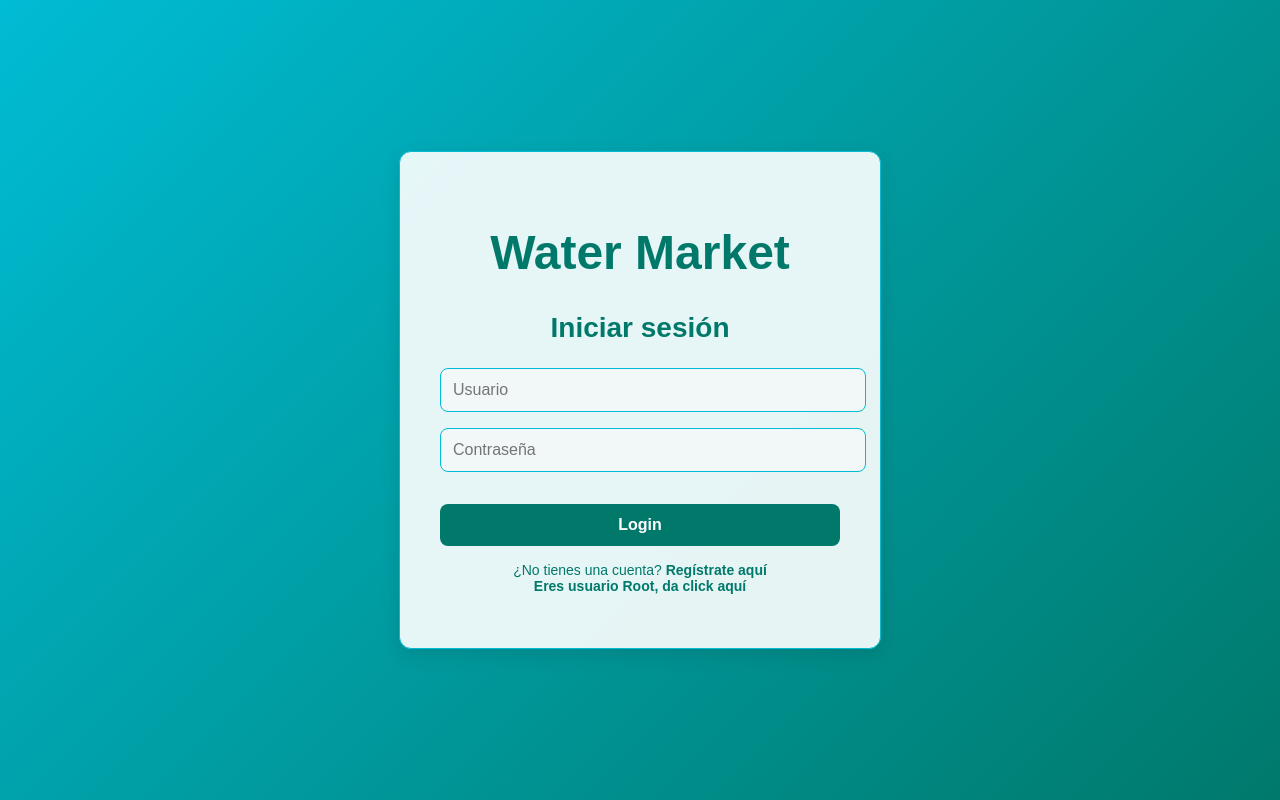
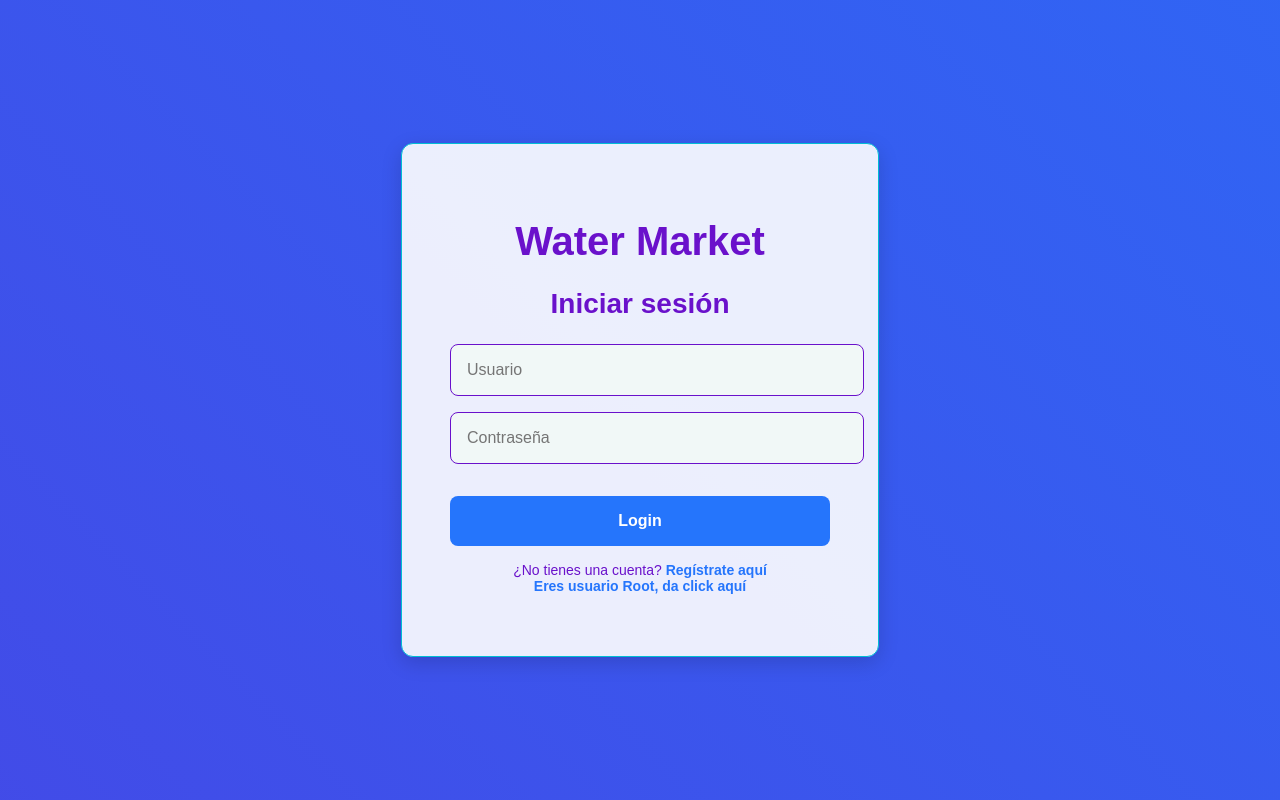
Before and after one commit to FalAn06/FrontEnd2, a React (Create React App) app: page / in a window 1280 px wide. Built offline with nearby package versions, Linux system fonts and the light colour scheme; the HTML template or start-up script is replaced by a standard one.

Commit message:
feat: :lipstick: new style

```diff
--- a/src/pages/Login.css
+++ b/src/pages/Login.css
@@ -4,27 +4,36 @@
   display: flex;
   justify-content: center;
   align-items: center;
-  background: linear-gradient(135deg, #00bcd4, #00796b); /* Gradiente moderno */
+  background: linear-gradient(45deg, #6a11cb, #2575fc); /* Color degradado */
+  background-size: 400% 400%;
+  animation: gradientAnimation 15s ease infinite; /* Animación de fondo */
+}
+
+/* Animación de fondo de gradiente */
+@keyframes gradientAnimation {
+  0% { background-position: 0% 50%; }
+  50% { background-position: 100% 50%; }
+  100% { background-position: 0% 50%; }
 }
 
 /* Caja de login con fondo blanco y bordes redondeados */
 .login-box {
   background-color: rgba(255, 255, 255, 0.9); /* Fondo blanco con algo de transparencia */
-  padding: 2.5rem;
+  padding: 3rem;
   border-radius: 12px; /* Bordes más redondeados */
   width: 100%;
-  max-width: 400px;
-  box-shadow: 0 6px 20px rgba(0, 0, 0, 0.1); /* Sombra suave */
+  max-width: 380px;
+  box-shadow: 0 6px 20px rgba(0, 0, 0, 0.15); /* Sombra suave */
   border: 1px solid #00bcd4; /* Bordes de color agua */
 }
 
 /* Logo Water Market */
 .login-logo {
-  font-size: 3rem; /* Tamaño grande */
+  font-size: 2.5rem; /* Tamaño grande */
   font-weight: bold;
   text-align: center;
-  color: #00796b; /* Verde agua */
-  margin-bottom: 2rem; /* Espaciado debajo del logo */
+  color: #6a11cb; /* Morado */
+  margin-bottom: 1.5rem;
   font-family: 'Arial', sans-serif;
 }
 
@@ -34,7 +43,7 @@
   font-weight: 600;
   margin-bottom: 1.5rem;
   text-align: center;
-  color: #00796b; /* Verde agua */
+  color: #6a11cb; /* Morado */
   font-family: 'Arial', sans-serif;
 }
 
@@ -42,8 +51,8 @@
 .login-input {
   width: 100%;
   margin-bottom: 1rem;
-  padding: 0.75rem;
-  border: 1px solid #00bcd4; /* Bordes de color agua */
+  padding: 1rem;
+  border: 1px solid #6a11cb; /* Bordes morados */
   border-radius: 8px; /* Bordes redondeados */
   font-size: 1rem;
   background-color: #f1f8f7; /* Fondo suave */
@@ -52,16 +61,16 @@
 
 /* Cuando el input es enfocado */
 .login-input:focus {
-  border-color: #00796b; /* Resaltar con un color verde */
+  border-color: #2575fc; /* Resaltar con un color azul */
   outline: none;
   background-color: #ffffff; /* Fondo blanco cuando se enfoca */
 }
 
-/* Botón de login con un color azul que recuerda al agua */
+/* Botón de login con un color azul */
 .login-button {
   width: 100%;
-  padding: 0.75rem;
-  background-color: #00796b; /* Verde agua */
+  padding: 1rem;
+  background-color: #2575fc; /* Azul */
   color: white;
   font-weight: 600;
   border: none;
@@ -73,7 +82,7 @@
 
 /* Hover para el botón */
 .login-button:hover {
-  background-color: #004d40; /* Un verde más oscuro al pasar el cursor */
+  background-color: #6a11cb; /* Morado oscuro al pasar el cursor */
 }
 
 /* Pie de página con texto más suave */
@@ -81,13 +90,13 @@
   margin-top: 1rem;
   text-align: center;
   font-size: 0.875rem;
-  color: #00796b; /* Verde agua suave */
+  color: #6a11cb; /* Morado suave */
   font-family: 'Arial', sans-serif;
 }
 
 /* Enlaces del pie de página */
 .login-link {
-  color: #00796b; /* Verde agua */
+  color: #2575fc; /* Azul */
   text-decoration: none;
   font-weight: bold;
   font-family: 'Arial', sans-serif;
@@ -96,5 +105,5 @@
 /* Hover de los enlaces */
 .login-link:hover {
   text-decoration: underline;
-  color: #004d40; /* Un verde más oscuro al pasar el cursor */
+  color: #6a11cb; /* Morado oscuro */
 }
```
